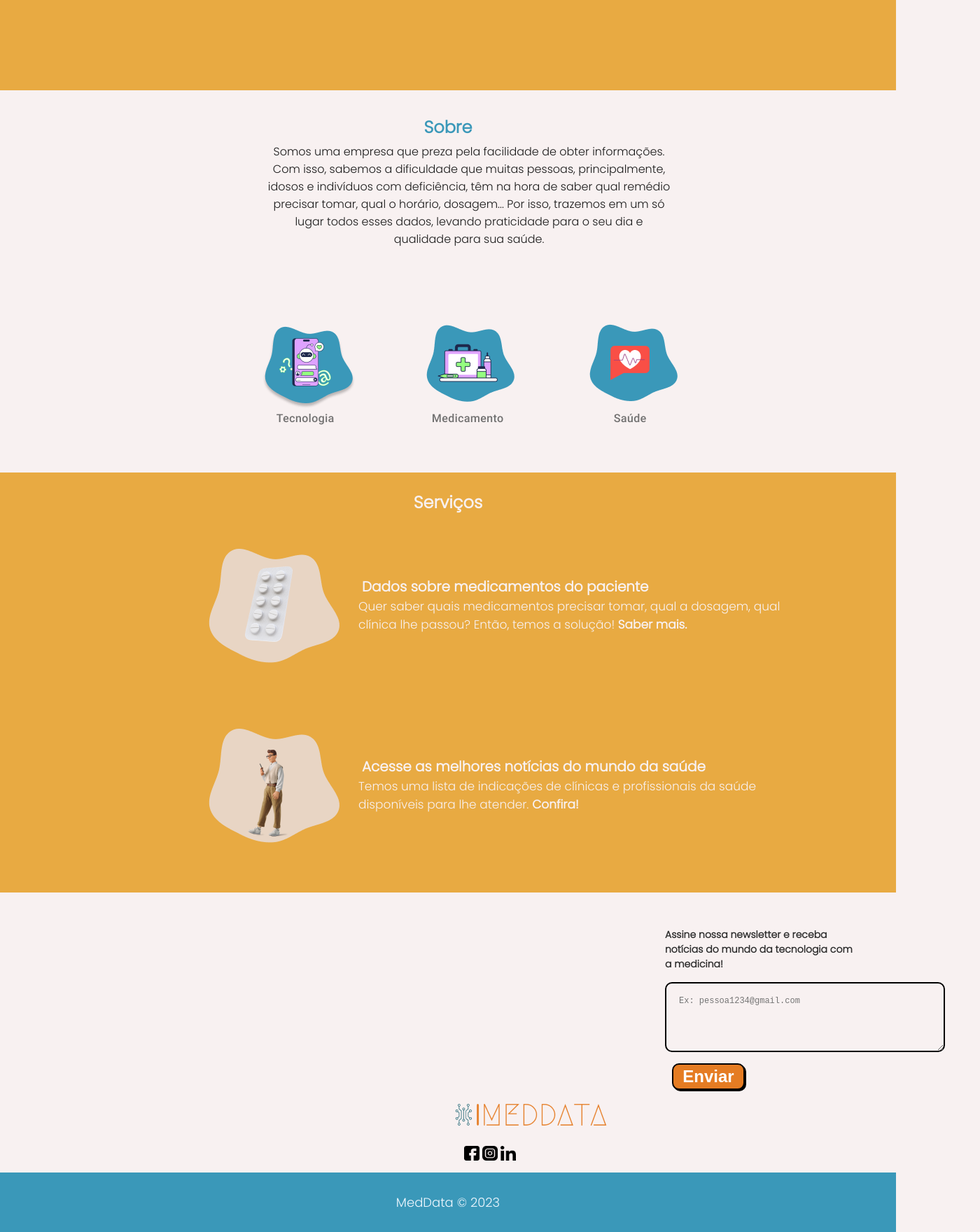
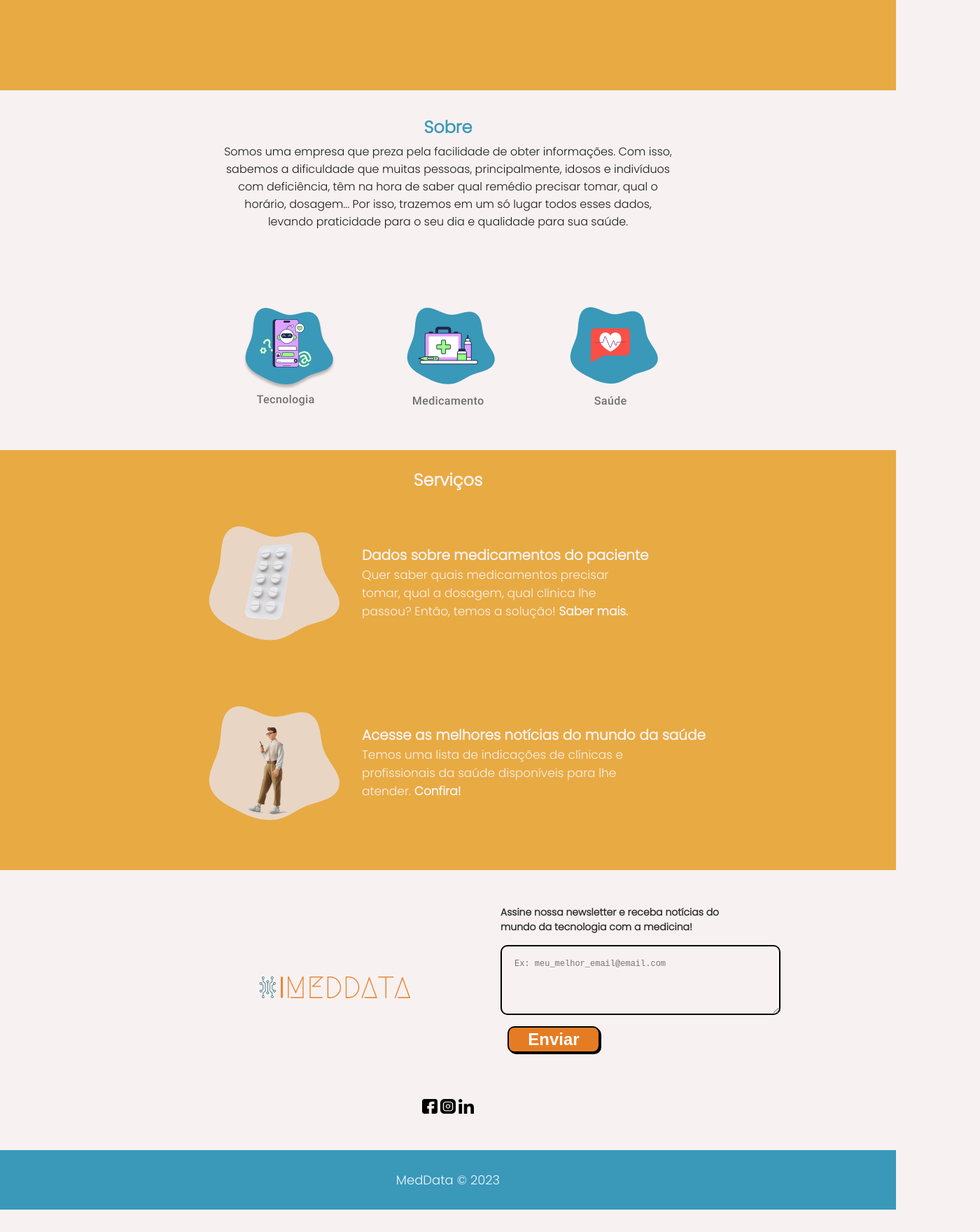
Before and after one commit to DaianedeOliveira/meddata-fiap, a React (Vite) app: page / in a window 1280 px wide. Shown: the part 471-2231 px from the top of the page at 70% size, 1400 px wide, since content can reach past the window. After the commit the page ends 2199 px from the top, so only its background shows below. Built offline with nearby package versions, Linux system fonts and the light colour scheme.

Commit message:
Ajuste responsividade

```diff
--- a/src/components/Footer/Footer.module.css
+++ b/src/components/Footer/Footer.module.css
@@ -1,4 +1,3 @@
-
 .footer{
     width: 100%;
     height: 85px;
--- a/src/components/FooterBase/index.css
+++ b/src/components/FooterBase/index.css
@@ -2,6 +2,4 @@
     .section{
         margin-right: 80px;
     }
-
-
 }
--- a/src/components/FooterBase/index.jsx
+++ b/src/components/FooterBase/index.jsx
@@ -1,30 +1,32 @@
 import { styled } from 'styled-components';
-import imglogo from './../../assets/imagens/logo-no-background.png'
+import { Button2 } from '../../assets/components/Button';
+import imglogo from './../../assets/imagens/logo-no-background.png';
+import icone1 from './../../assets/imagens/facebook.png';
+import icone2 from './../../assets/imagens/instagram.png';
+import icone3 from './../../assets/imagens/linkedin.png';
 import 'animate.css';
-import { Button2 } from '../../assets/components/Button';
-import './index.css'
-import icone1 from './../../assets/imagens/facebook.png'
-import icone2 from './../../assets/imagens/instagram.png'
-import icone3 from './../../assets/imagens/linkedin.png'
-
+import './index.css';
 
 const Footer = styled.div`
-display: inline-block;
+    display: flex;
     align-items: center;
     justify-content: center;
     background-color: var(--primary);
     padding: 50px;
     height: 400px;
 
-
-
     a:hover{
         color: #6d6868;
     }
 
-.logocolor{
-    margin-left: 600px;
-    margin-bottom: 20px;
+    h1 {
+        margin-bottom: 15px;
+        font-size: 14px;
+        width: 70%;
+        color: #2c2c2c;
+        text-align: left;
+        font-weight: 00;
+
     }
 
     textarea{
@@ -40,29 +42,37 @@ textarea{
 
     }
 
+    .form{
+        width: 100%;
+        display: flex;
+        align-items: center;
+        justify-content: center;
+    }
+
+    .logocolor{
+        margin-left: 320px;
+        margin-right: 8px;
+        margin-bottom: 40px;
+        display: flex;
+        align-items: center;
+        justify-content: center;
+    }
+
     .text{
         display:flex;
         flex-direction: column;
         justify-content: center;
-    margin-left:900px;
-    margin-bottom: 20px;
-
-}
-
-h1 {
-    margin-bottom: 15px;
-    font-size: 14px;
-    width: 70%;
-    color: #2c2c2c;
-    text-align: left;
-    font-weight: 00;
-
+        margin-left: 120px;
+        margin-right: 8px;
+        margin-bottom: 64px;
+        flex: 1;
     }
 
     .icones{
+
         display: flex;
+        align-items: center;
         justify-content: center;
-    align-items: center;
 
     }
 
@@ -72,46 +82,37 @@ h1 {
         padding: 2px;
         display: inline-block;
 
-
-
     }
 
     .icones img:hover{
         transform: scale(1.2);
     }
 
-`
-
+`;
 
 function FooterBase() {
     return (
         <Footer>
-
-
+            <div>
+                <div className='form'>
+                    <div className='logocolor'>
+                        <img src={imglogo} alt="Logo escrito MEDDATA" />
+                    </div>
 
                     <div className='text'>
                         <h1>Assine nossa newsletter e receba notícias do mundo da tecnologia com a medicina!</h1>
-    <textarea placeholder='Ex: pessoa1234@gmail.com'></textarea>
+                        <textarea placeholder='Ex: meu_melhor_email@email.com'></textarea>
                         <Button2>Enviar</Button2>
-
-
+                    </div>
                 </div>
 
-    <img className='logocolor' src={imglogo} alt="Logo escrito MEDDATA"/>
-
-
-
-
                 <div className='icones'>
-    <img src={icone1} alt="Logo Facebook"/>
-    <img src={icone2} alt="Logo Instagram"/>
-    <img src={icone3} alt="Logo Linkdeln"/>
+                    <img src={icone1} alt="Logo Facebook" />
+                    <img src={icone2} alt="Logo Instagram" />
+                    <img src={icone3} alt="Logo Linkdeln" />
                 </div>
-
+            </div>
         </Footer>
-
-
-
     );
 }
 
--- a/src/components/Header/header.module.css
+++ b/src/components/Header/header.module.css
@@ -1,4 +1,3 @@
-
 .header{
     position: fixed;
     background-color: #3A98B9;
@@ -9,7 +8,7 @@
     align-items: center;
     justify-content: space-around;
     z-index: 99;
-    }
+}
 
 .img{
     margin-top: 50px;
@@ -27,5 +26,4 @@
     font-size: 15px;
     font-weight: 900;
 
-
 }
--- a/src/components/Home/index.css
+++ b/src/components/Home/index.css
@@ -2,6 +2,7 @@
     body{
         overflow-x: hidden;
     }
+
     img{display: none;
 
     }
@@ -11,8 +12,7 @@
         width: 25%;
     }
 
-.button_home{
-    margin-top: 20px;
+    .button_home{
+        margin-top: 20px;
+    }
 }
-
-}
--- a/src/components/Home/index.jsx
+++ b/src/components/Home/index.jsx
@@ -1,9 +1,8 @@
-import { styled } from 'styled-components'
-import imgs from './../../assets/imagens/pana.svg'
+import { styled } from 'styled-components';
 import { Button } from '../../assets/components/Button';
+import imgs from './../../assets/imagens/pana.svg';
 import 'animate.css';
-import './index.css'
-
+import './index.css';
 
 const Constante = styled.div`
     display: flex;
@@ -15,32 +14,17 @@ display: flex;
     font-weight: 400;
     z-index: 99;
 
-
-.text{
-    width: 70%;
-    margin-left: 260px;
-}
-
     p{
         width: 70%;
         color: #1a1a1a;
         text-align: left;
         font-weight: 500;
-
     }
 
     span{
         color: var(--primary);
         font-weight: 900;
-
     }
-
-.button_home{
-    margin-right: 555px;
-
-
-}
-
 
     img {
         width: 25%;
@@ -48,8 +32,17 @@ img {
         margin-right: 200px;
         margin-top: 60px;
     }
+
+    .text{
+        width: 70%;
+        margin-left: 260px;
+    }
+
+    .button_home{
+        margin-right: 555px;
+    }
+
 `
-
 
 function Home() {
     return (
@@ -68,14 +61,9 @@ function Home() {
                 </div>
             </div>
 
-
             <img className="animate__animated animate__fadeInRight" src={imgs} alt="Um médico segurando uma ficha" />
 
-
-
         </Constante>
-
-
 
     )
 }
--- a/src/components/Servicos/index.jsx
+++ b/src/components/Servicos/index.jsx
@@ -1,13 +1,35 @@
 import { styled } from 'styled-components';
-import 'animate.css';
 import person from './../../assets/imagens/Group 4.png';
 import medicine from './../../assets/imagens/Group 1.png';
-
+import 'animate.css';
+import './index.css';
 
 const Container = styled.div`
     background-color: var(--tercery);
     width: 100%;
     height: 600px;
+
+    p {
+        color: var(--primary);
+        font-size: 17px;
+        margin-left: 5px;
+        width: 80%;
+    }
+
+    span{
+        cursor: pointer;
+        font-weight: 900;
+    }
+
+    span:hover {
+        color: #000;
+        font-weight: 900;
+    }
+
+    img {
+        max-width: 100%;
+        height: auto;
+    }
 
     .title {
         text-align: center;
@@ -22,33 +44,13 @@ const Container = styled.div`
         flex-direction: column;
         justify-content: space-between;
         margin-left: 20%;
-
+        margin-right: 20%;
     }
-
 
     .servicoone,
     .servicotwo {
         display: flex;
         align-items: center;
-
-    }
-
-p {
-    color: var(--primary);
-    font-size: 17px;
-    width: 80%;
-    }
-
-
-span{
-    cursor: pointer;
-    font-weight: 900;
-}
-
-span:hover {
-    color: #000;
-
-    font-weight: 900;
     }
 
     .title-two {
@@ -56,15 +58,7 @@ span:hover {
         font-size: 20px;
         font-weight: 900;
         margin-left: 5px;
-
     }
-
-img {
-    max-width: 100%;
-    height: auto;
-    }
-
-
 
 `;
 
@@ -83,6 +77,7 @@ function Servicos() {
                         </p>
                     </div>
                 </div>
+
                 <div className='servicotwo'>
                     <img src={medicine} alt='Medicamentos' />
                     <div>
@@ -92,10 +87,7 @@ function Servicos() {
                         </p>
                     </div>
                 </div>
-
-
             </section>
-
         </Container>
     );
 }
--- a/src/components/Sobre/index.jsx
+++ b/src/components/Sobre/index.jsx
@@ -1,27 +1,21 @@
-import { styled } from 'styled-components'
-import './index.css'
+import { styled } from 'styled-components';
+import boxone from './../../assets/imagens/Group 18.png';
+import boxtwo from './../../assets/imagens/Group 16.png';
+import boxthree from './../../assets/imagens/Group 17.png';
 import 'animate.css';
-import boxone from './../../assets/imagens/Group 18.png'
-import boxtwo from  './../../assets/imagens/Group 16.png'
-import boxthree from './../../assets/imagens/Group 17.png'
-
+import './index.css';
 
 const Box = styled.div`
 
     main{
         margin-top:35px;
-
     }
 
-.about{
-    display:flex;
-    justify-content: center;
-    align-items: center;
-    margin-left:350px;
-    width:50%;
-
+    .about {
+        display: flex;
+        flex-direction: column;
+        justify-content: space-between;
     }
-
 
     .title{
         text-align: center;
@@ -31,17 +25,26 @@ margin-top:35px;
     }
 
     .text_about{
+        display:flex;
+        justify-content: center;
+        align-items: center;
+        flex-direction: column;
+    }
+
+    .text_about_p{
         width: 90%;
         color: #1a1a1a;
         text-align: center;
         font-weight: 400;
         padding-top: 5px;
+        width:50%;
     }
 
-
     .imagens-box{
-        margin-left: 25%;
         margin-top: 6%;
+        display:flex;
+        justify-content: center;
+        align-items: center;
     }
 
     .box2:hover{
@@ -54,41 +57,34 @@ margin-top:35px;
         background-color: var(--tercery);
     }
 
-
 `
 
 function Sobre() {
     return (
         <Box>
             <main>
+                <div className='about'>
                     <div className="title_section animate__animated animate__fadeInLeft">
                         <h1 className='title'>Sobre</h1>
                     </div>
 
-                <div className="about">
-                    <p className="text_about">
+                    <div className="text_about">
+                        <p className="text_about_p">
                             Somos uma empresa que preza pela facilidade de obter informações. Com isso, sabemos a dificuldade que muitas pessoas, principalmente, idosos e indivíduos com deficiência, têm na hora de saber qual remédio precisar tomar, qual o horário, dosagem...
                             Por isso, trazemos em um só lugar todos esses dados, levando praticidade para o seu dia e qualidade para sua saúde.
 
                         </p>
                     </div>
 
-                <div className="imagens-box  animate__animated animate__fadeInLeft">
+                    <div className="imagens-box animate__animated animate__fadeInLeft">
                         <img className="box2" src={boxone} alt="medicine" />
                         <img className="box2" src={boxtwo} alt="health" />
                         <img className="box2" src={boxthree} alt="smartphone with robot" />
                     </div>
-
-
+                </div>
                 { /* <div className='divide'></div> */}
-
             </main>
-
         </Box>
-
-
-
-
     )
 }
 
```
Also changed, not shown: src/components/Footer/index.jsx (+2 -5 lines), src/components/Header/index.jsx (+8 -9 lines), src/components/Servicos/index.css (added). Lines whose indentation alone changed are shown as unchanged.
